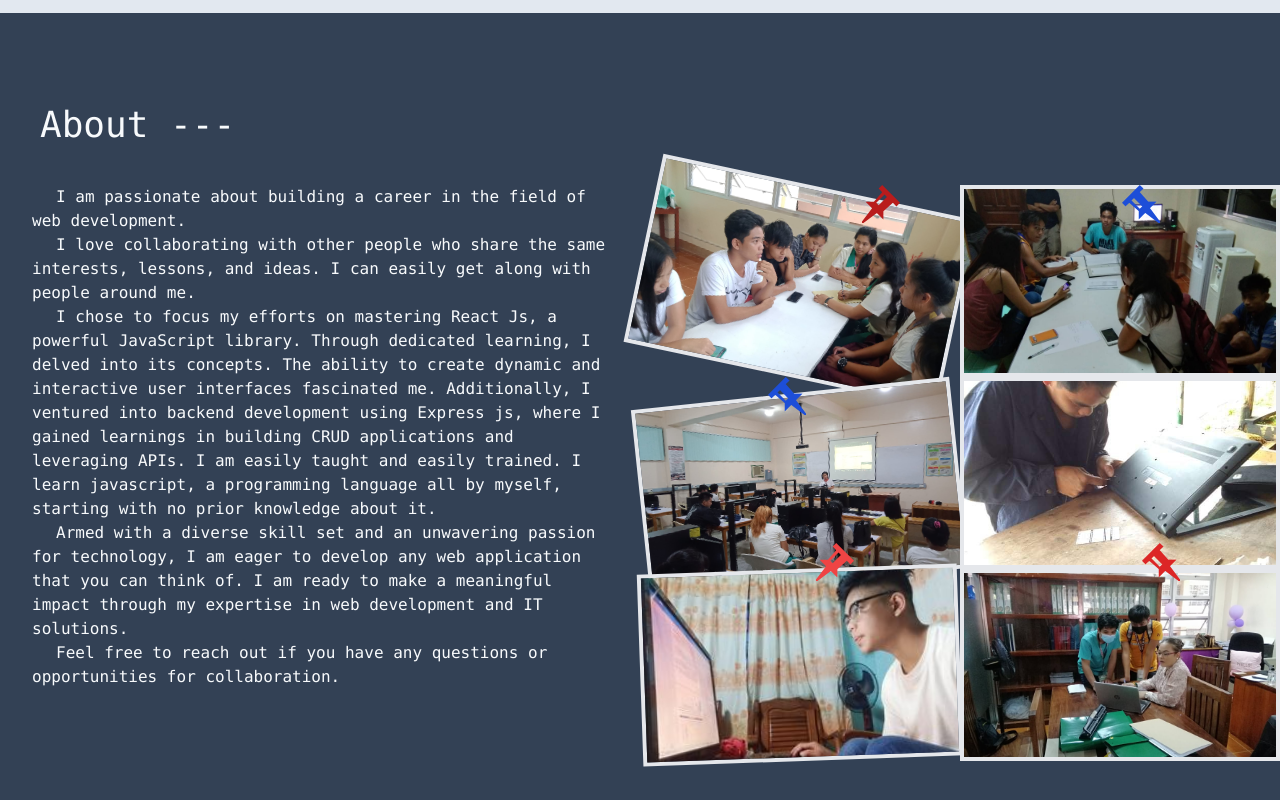
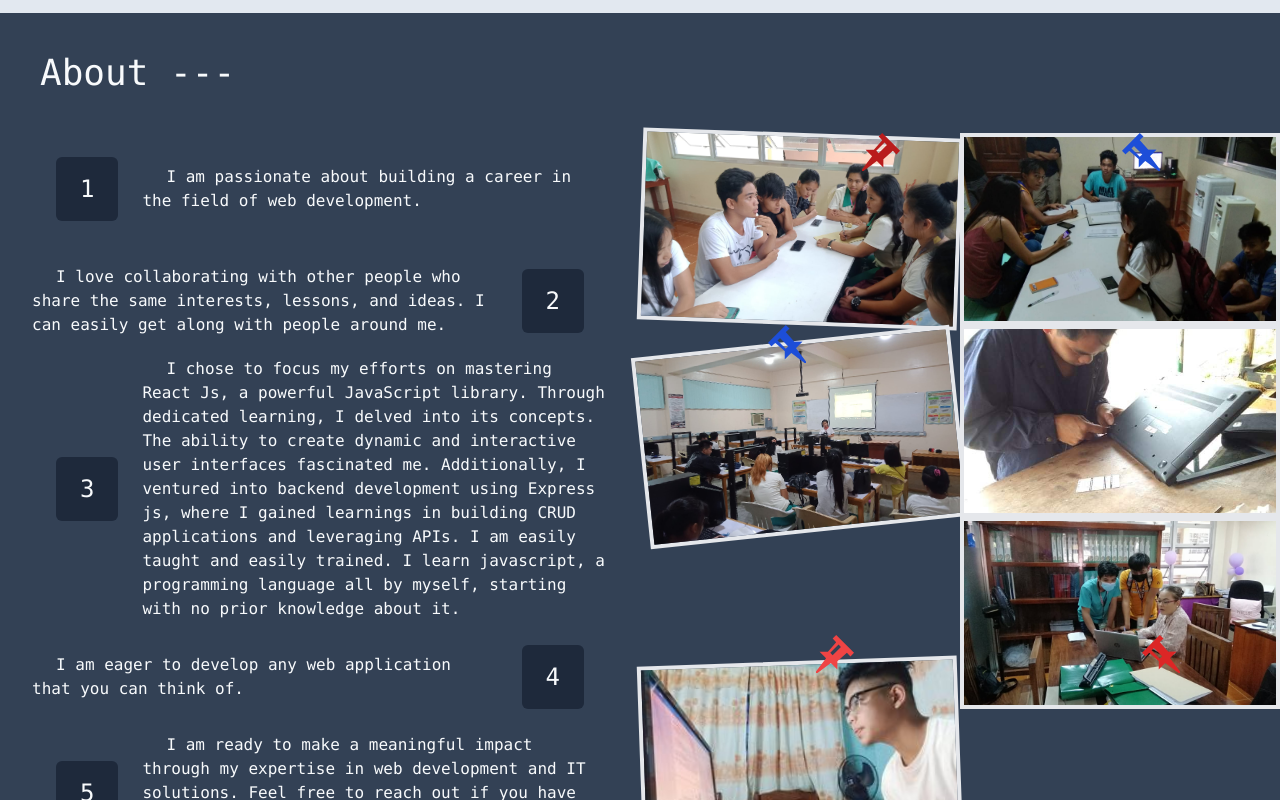
Before and after one commit to AaronAnablon/Playful-Avatar-Based-Personal-Portfolio, a Next.js app: page / in a window 1280 px wide. Shown: the part 4300-5100 px from the top of the page. Built offline with nearby package versions, Linux system fonts and the light colour scheme.

Commit message:
Restyle About paragraphs with side labels

```diff
--- a/src/components/About.jsx
+++ b/src/components/About.jsx
@@ -11,11 +11,11 @@ function About({ title }, ref) {
         <h2 className='text-4xl m-10 flex justify-start'>{title} ---</h2>
         <div className='grid lg:grid-cols-2 grid-cols-1 lg:gap-0 justify-center'>
           <div className='indent-6 w-full px-8'>
-            <p>{AboutText.p1}</p>
-            <p>{AboutText.p2}</p>
-            <p>{AboutText.p3}</p>
-            <p>{AboutText.p4}</p>
-            <p>{AboutText.p5}</p>
+            <div className='flex items-center'><div className='m-6 pr-6 py-4 text-2xl text-center bg-slate-800 rounded-md'>1</div><p>{AboutText.p1}</p></div>
+            <div className='flex items-center'><p>{AboutText.p2}</p><div className='m-6 pr-6 py-4 text-2xl text-center bg-slate-800 rounded-md'>2</div></div>
+            <div className='flex items-center'><div className='m-6 pr-6 py-4 text-2xl text-center bg-slate-800 rounded-md'>3</div><p>{AboutText.p3}</p></div>
+            <div className='flex items-center'><p>{AboutText.p4}</p><div className='m-6 pr-6 py-4 text-2xl text-center bg-slate-800 rounded-md'>4</div></div>
+            <div className='flex items-center'><div className='m-6 pr-6 py-4 text-2xl text-center bg-slate-800 rounded-md'>5</div><p>{AboutText.p5}</p></div>
           </div>
           <div className="grid w-full grid-cols-2">
             <motion.div
@@ -31,7 +31,7 @@ function About({ title }, ref) {
                 transition={{ delay: 2, transition: -3, type: 'spring' }}
                 className='text-red-700 absolute top-0 z-10'><ImPushpin size={38} /></motion.div>
               <Image src={AboutText.image3} alt="Image 3"
-                className="absolute right-0 top-0 rotate-12 h-48 w-96 object-cover border-4" />
+                className="absolute right-0 top-0 rotate-2 h-48 w-96 object-cover border-4" />
               <div className='text-blue-700 absolute -rotate-90 top-48 left-32 z-10'><ImPushpin size={38} /></div>
               <Image src={AboutText.image2} alt="Image 2"
                 className="absolute left-0 top-52 -rotate-6 h-48 w-96 object-cover border-4" />
@@ -65,7 +65,7 @@ function About({ title }, ref) {
                 className=" h-48 w-96 object-cover border-4" />
               <motion.div
                 initial={{ opacity: 0, scale: 0.5, }}
-                whileInView={{ opacity: 1, scale: 1, bottom: 180, right: 100,rotate: 270 }}
+                whileInView={{ opacity: 1, scale: 1, bottom: 180, right: 100, rotate: 270 }}
                 exit={{ opacity: 0, scale: 0.5 }}
                 transition={{ delay: 3, transition: 3, type: 'spring' }}
                 className='text-red-600 absolute z-10'>
--- a/src/helpers/AboutText.js
+++ b/src/helpers/AboutText.js
@@ -13,9 +13,9 @@ const AboutText =
 
       p3: "I chose to focus my efforts on mastering React Js, a powerful JavaScript library. Through dedicated learning, I delved into its concepts. The ability to create dynamic and interactive user interfaces fascinated me. Additionally, I ventured into backend development using Express js, where I gained learnings in building CRUD applications and leveraging APIs. I am easily taught and easily trained. I learn javascript, a programming language all by myself, starting with no prior knowledge about it.",
 
-      p4: "Armed with a diverse skill set and an unwavering passion for technology, I am eager to develop any web application that you can think of. I am ready to make a meaningful impact through my expertise in web development and IT solutions.",
+      p4: "I am eager to develop any web application that you can think of.",
 
-      p5: "Feel free to reach out if you have any questions or opportunities for collaboration.",
+      p5: "I am ready to make a meaningful impact through my expertise in web development and IT solutions. Feel free to reach out if you have any questions or opportunities for collaboration.",
     image1: focused,
     image2: meeting,
     image3: pres,
```
